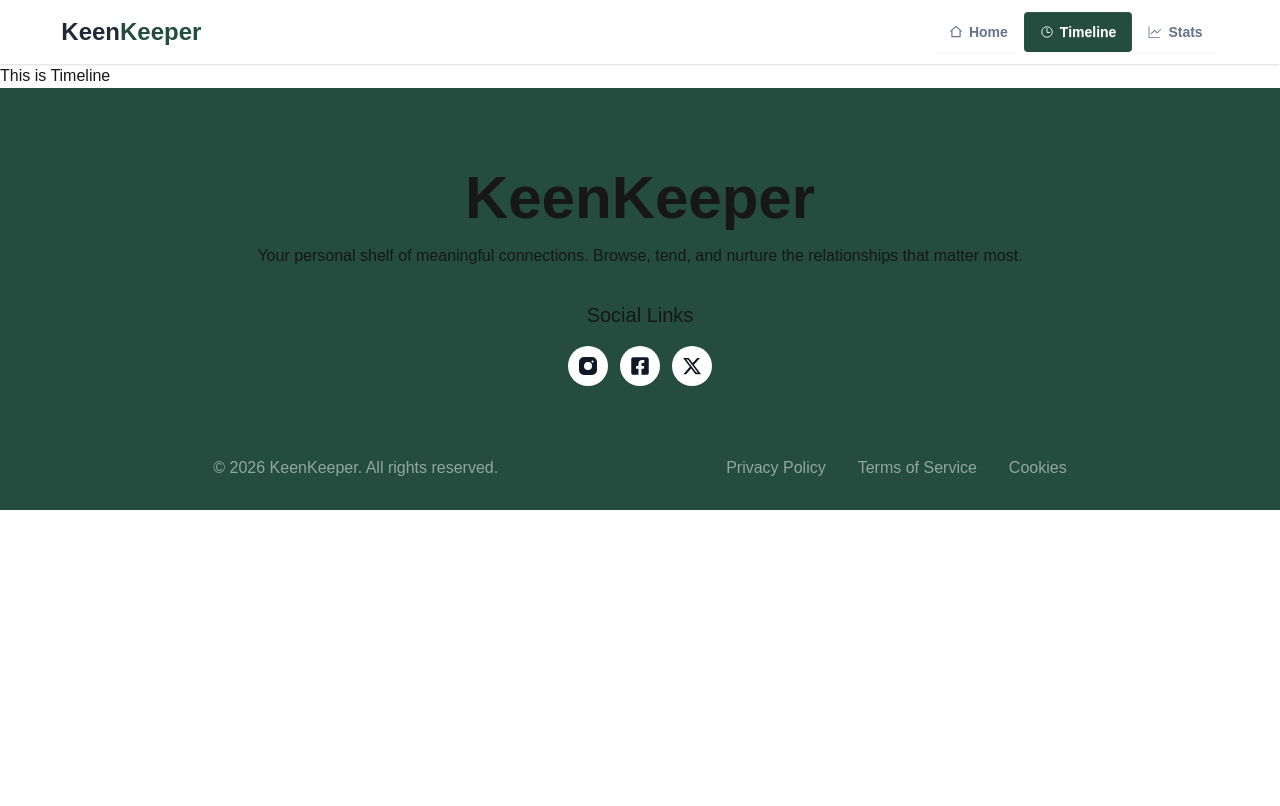
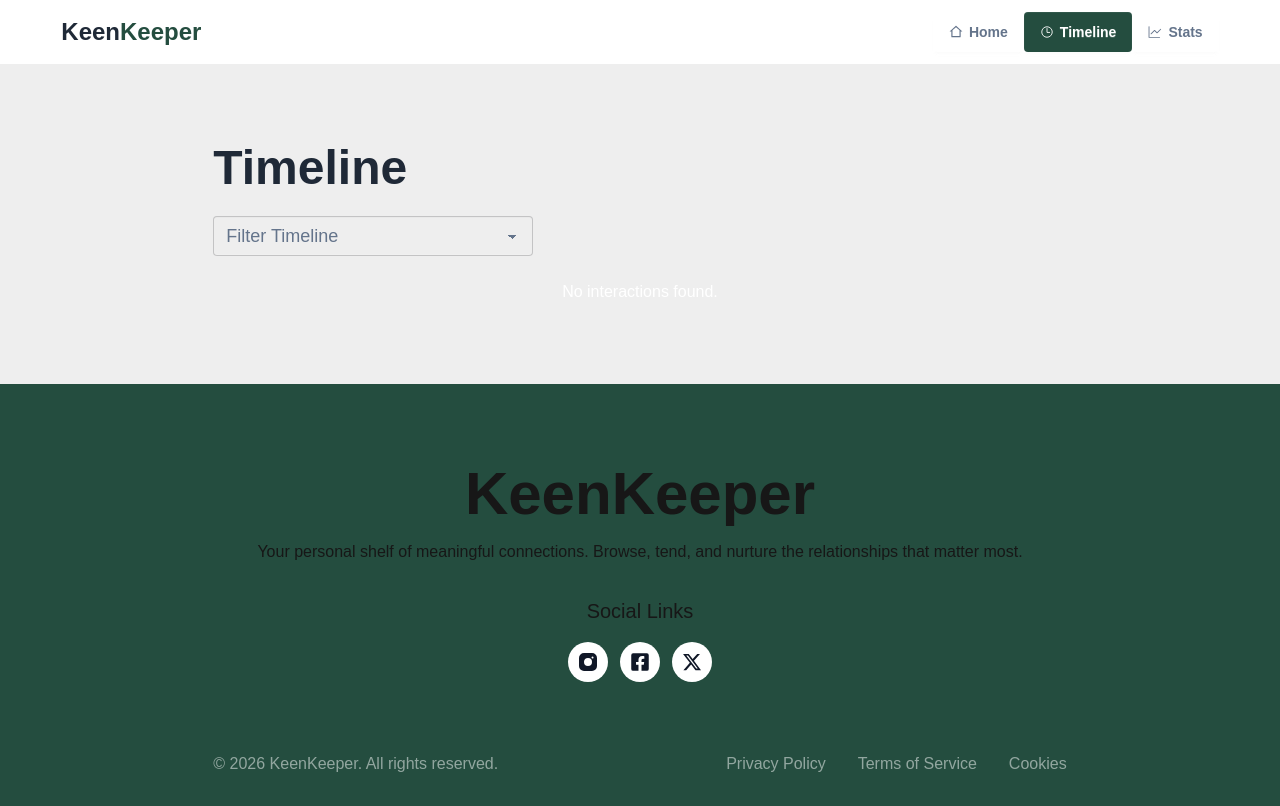
Before and after one commit to nahin113/ConnectLedger, a Next.js app: page /timeline in a window 1280 px wide. Built offline with nearby package versions, Linux system fonts and the light colour scheme.

Commit message:
implement centralized interaction logging with toast notifications and a filterable timeline history dashboard

```diff
--- a/package.json
+++ b/package.json
@@ -12,7 +12,8 @@
     "next": "16.2.4",
     "react": "19.2.4",
     "react-dom": "19.2.4",
-    "react-icons": "^5.6.0"
+    "react-icons": "^5.6.0",
+    "react-toastify": "^11.0.5"
   },
   "devDependencies": {
     "@tailwindcss/postcss": "^4",
--- a/src/app/friend/[id]/page.jsx
+++ b/src/app/friend/[id]/page.jsx
@@ -7,6 +7,7 @@ import { RiNotificationSnoozeLine } from "react-icons/ri";
 import { FiPhoneCall } from "react-icons/fi";
 import { PiVideoCameraBold } from "react-icons/pi";
 import { PiChatTextBold } from "react-icons/pi";
+import { useTimeline } from "@/lib/timelineStore";
 import Image from "next/image";
 
 
@@ -22,8 +23,10 @@ const formatDate = (dateString) => {
   }).format(date);
 };
 
+
 const FriendDetails = () => {
   const { id } = useParams();
+  const { addInteraction } = useTimeline();
 
   const [friend, setFriend] = useState(null);
 
@@ -46,6 +49,8 @@ if (!friend) {
       else if (friend.status == "On-Track") return "bg-[#244d3f]";
       else return "bg-[#efad44]";
     };
+
+
 
   return (
     <div className="bg-base-300">
@@ -92,24 +97,24 @@ if (!friend) {
               </div>
             </div>
             <div className="grid grid-rows-3 gap-2">
-              <div className="p-4 bg-base-100 rounded-sm flex justify-center items-center text-[#1f2937] gap-2 font-medium">
+              <button className="btn bg-base-100 hover:bg-base-100 rounded-sm p-4 flex justify-center items-center text-[#ef4444] gap-2 font-semibold w-full h-auto min-h-0">
                 <span>
                   <RiNotificationSnoozeLine size={18} />
                 </span>
                 <span>Snooze 2 weeks</span>
-              </div>
-              <div className="p-4 bg-base-100 rounded-sm flex justify-center items-center text-[#1f2937] gap-2 font-medium">
+              </button>
+              <button className="btn bg-base-100 hover:bg-base-100 rounded-sm p-4 flex justify-center items-center text-[#ef4444] gap-2 font-semibold w-full h-auto min-h-0">
                 <span>
                   <FiArchive size={18} />
                 </span>
                 <span>Archive</span>
-              </div>
-              <div className="p-4 bg-base-100 rounded-sm flex justify-center items-center text-[#ef4444] gap-2 font-medium">
+              </button>
+              <button className="btn bg-base-100 hover:bg-base-100 rounded-sm p-4 flex justify-center items-center text-[#ef4444] gap-2 font-semibold w-full h-auto min-h-0">
                 <span>
                   <RiDeleteBinLine size={18} />
                 </span>
                 <span>Delete</span>
-              </div>
+              </button>
             </div>
           </div>
           <div className="grid grid-rows-3 gap-6 col-span-2">
@@ -154,24 +159,27 @@ if (!friend) {
                 Quick Check-In
               </h4>
               <div className="grid grid-cols-3 gap-4">
-                <div className="p-4 space-y-2 flex justify-center items-center flex-col bg-base-300 text-[#1f2937] text-lg rounded-lg">
-                  <p>
-                    <FiPhoneCall size={30} />
-                  </p>
-                  <p>Call</p>
-                </div>
-                <div className="p-4 space-y-2 flex justify-center items-center flex-col bg-base-300 text-[#1f2937] text-lg rounded-lg">
-                  <p>
-                    <PiChatTextBold size={30} />
-                  </p>
-                  <p>Text</p>
-                </div>
-                <div className="p-4 space-y-2 flex justify-center items-center flex-col bg-base-300 text-[#1f2937] text-lg rounded-lg">
-                  <p>
-                    <PiVideoCameraBold size={30} />
-                  </p>
-                  <p>Video</p>
-                </div>
+                <button
+                  onClick={() => addInteraction("Call", friend.name)}
+                  className="btn flex flex-col items-center justify-center w-full h-auto p-4 space-y-2 bg-base-300 text-[#1f2937] text-lg rounded-lg"
+                >
+                  <FiPhoneCall size={30} />
+                  <span>Call</span>
+                </button>
+                <button
+                  onClick={() => addInteraction("Text", friend.name)}
+                  className="btn flex flex-col items-center justify-center w-full h-auto p-4 space-y-2 bg-base-300 text-[#1f2937] text-lg rounded-lg"
+                >
+                  <PiChatTextBold size={30} />
+                  Text
+                </button>
+                <button
+                  onClick={() => addInteraction("Video", friend.name)}
+                  className="btn flex flex-col items-center justify-center w-full h-auto p-4 space-y-2 bg-base-300 text-[#1f2937] text-lg rounded-lg"
+                >
+                  <PiVideoCameraBold size={30} />
+                  Video
+                </button>
               </div>
             </div>
           </div>
--- a/src/app/layout.js
+++ b/src/app/layout.js
@@ -2,6 +2,8 @@ import { Geist, Geist_Mono } from "next/font/google";
 import "./globals.css";
 import Navbar from "@/components/ui/Navbar";
 import Footer from "@/components/ui/Footer";
+import { TimelineProvider } from "@/lib/timelineStore";
+import { ToastContainer } from "react-toastify";
 
 const geistSans = Geist({
   variable: "--font-geist-sans",
@@ -23,13 +25,16 @@ export default function RootLayout({ children }) {
     <html
       lang="en"
       className={`${geistSans.variable} ${geistMono.variable} h-full antialiased`}
-      data-theme='light'
+      data-theme="light"
     >
       <body className="min-h-full flex flex-col">
-        <Navbar></Navbar>
-        {children}
-        <Footer></Footer>
-        </body>
+        <TimelineProvider>
+          <ToastContainer position="top-center" />
+          <Navbar></Navbar>
+          {children}
+          <Footer></Footer>
+        </TimelineProvider>
+      </body>
     </html>
   );
 }
--- a/src/app/timeline/page.jsx
+++ b/src/app/timeline/page.jsx
@@ -1,9 +1,89 @@
-const Timeline = () => {
-    return (
-        <div>
-            <h1>This is Timeline</h1>
-        </div>
-    );
+'use client'
+
+import { useState } from "react";
+import { useTimeline } from "@/lib/timelineStore";
+import Image from "next/image";
+import Call from '../../../public/assets/call.png'
+import Text from '../../../public/assets/text.png'
+import Video from '../../../public/assets/video.png'
+
+const TimelinePage = () => {
+  const { timeline } = useTimeline();
+
+  const [filter, setFilter] = useState("all");
+
+  const filteredTimeline =
+    filter === "all"
+      ? timeline
+      : timeline.filter((item) => item.type === filter);
+
+const setImg = (type)=> {
+    if(type==='Call') return Call
+    else if (type === 'Text') return Text
+    else return Video
+}
+
+  return (
+    <div className="bg-base-300">
+      <div className="w-8/12 mx-auto py-20">
+        <h1 className="text-5xl font-bold text-[#1f2937] mb-6">Timeline</h1>
+
+        <select
+          value={filter}
+          onChange={(e) => setFilter(e.target.value)}
+          className="select select-bordered w-full max-w-xs text-[#64748b] text-lg bg-base-300 mb-6"
+        >
+          {["Filter Timeline", "Call", "Text", "Video"].map((type) => (
+            <option key={type} value={type}>
+              {type}
+            </option>
+          ))}
+        </select>
+
+        {filteredTimeline.length === 0 ? (
+          <p className="text-white text-center">No interactions found.</p>
+        ) : (
+          <div className="space-y-6">
+            {filteredTimeline.map((item) => (
+              <div
+                key={item.id}
+                className="border bg-base-100 rounded-lg p-4 shadow-sm flex justify-between items-center"
+              >
+                <div className="flex justify-center items-center gap-4">
+                  <div>
+                    <Image
+                      src={setImg(item.type)}
+                      width={42}
+                      height={34}
+                      alt='call Icon'
+                    />
+                  </div>
+                  <div>
+                    <p className="flex justify-center gap-2">
+                      <span className="font-semibold text-[#244d3f]">
+                        {item.type}
+                      </span>
+                      <span className="text-[#64748b]">
+                        with {item.friendName}
+                      </span>
+                    </p>
+
+                    <p className="font-semibold text-[#64748b]">
+                      {new Date(item.date).toLocaleDateString("en-US", {
+                        year: "numeric",
+                        month: "long",
+                        day: "numeric",
+                      })}
+                    </p>
+                  </div>
+                </div>
+              </div>
+            ))}
+          </div>
+        )}
+      </div>
+    </div>
+  );
 };
 
-export default Timeline;
+export default TimelinePage;
--- /dev/null
+++ b/src/lib/timelineStore.js
@@ -0,0 +1,39 @@
+"use client";
+import { createContext, useContext, useState } from "react";
+import { toast } from "react-toastify";
+
+const TimelineContext = createContext();
+
+export const TimelineProvider = ({ children }) => {
+  const [timeline, setTimeline] = useState([]);
+
+  // add new interaction
+  const addInteraction = (type, friendName) => {
+    const newEntry = {
+      id: Date.now(),
+      type,
+      friendName,
+      date: new Date().toISOString(),
+    };
+
+    setTimeline((prev) => [newEntry, ...prev]);
+
+    toast.success(
+        `${
+          type.charAt(0).toUpperCase() + type.slice(1)
+        } with ${friendName}`
+    );
+
+  };
+
+  return (
+    <TimelineContext.Provider value={{ timeline, addInteraction }}>
+      {children}
+    </TimelineContext.Provider>
+  );
+};
+
+// custom hook (clean usage)
+export const useTimeline = () => {
+  return useContext(TimelineContext);
+};
```
Also changed, not shown: 1 other file (tests, documents, lock files or other folders).
